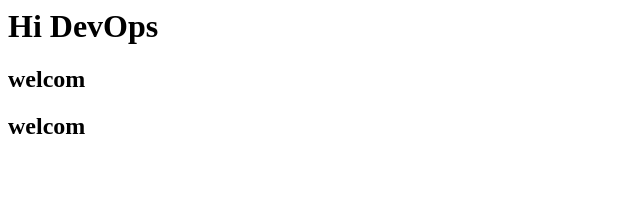
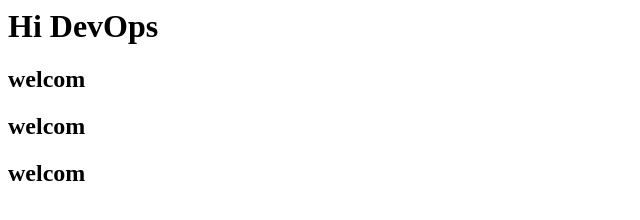
Before and after one commit to abdelrhman14/Simple-Application-Nodejs-Part2, a plain HTML site: page mytemp/index.html in a window 1280 px wide. Shown: the whole page, without its empty margins (0-640 px from the left). Drawn offline with Linux system fonts and the light colour scheme.

Commit message:
Update index.html

```diff
--- a/mytemp/index.html
+++ b/mytemp/index.html
@@ -1,3 +1,4 @@
 <h1>Hi DevOps</h1>
 <h2>welcom</h2>
 <h2>welcom</h2>
+<h2>welcom</h2>
```
